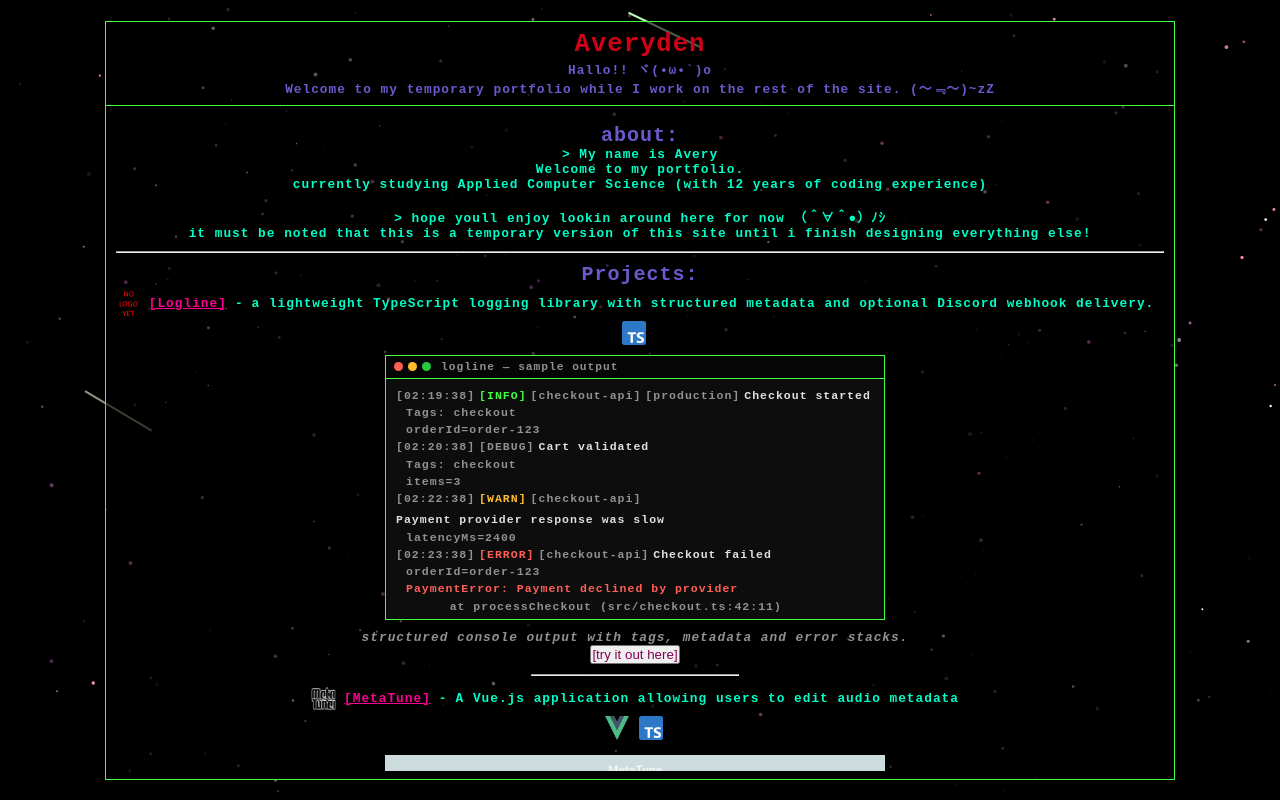
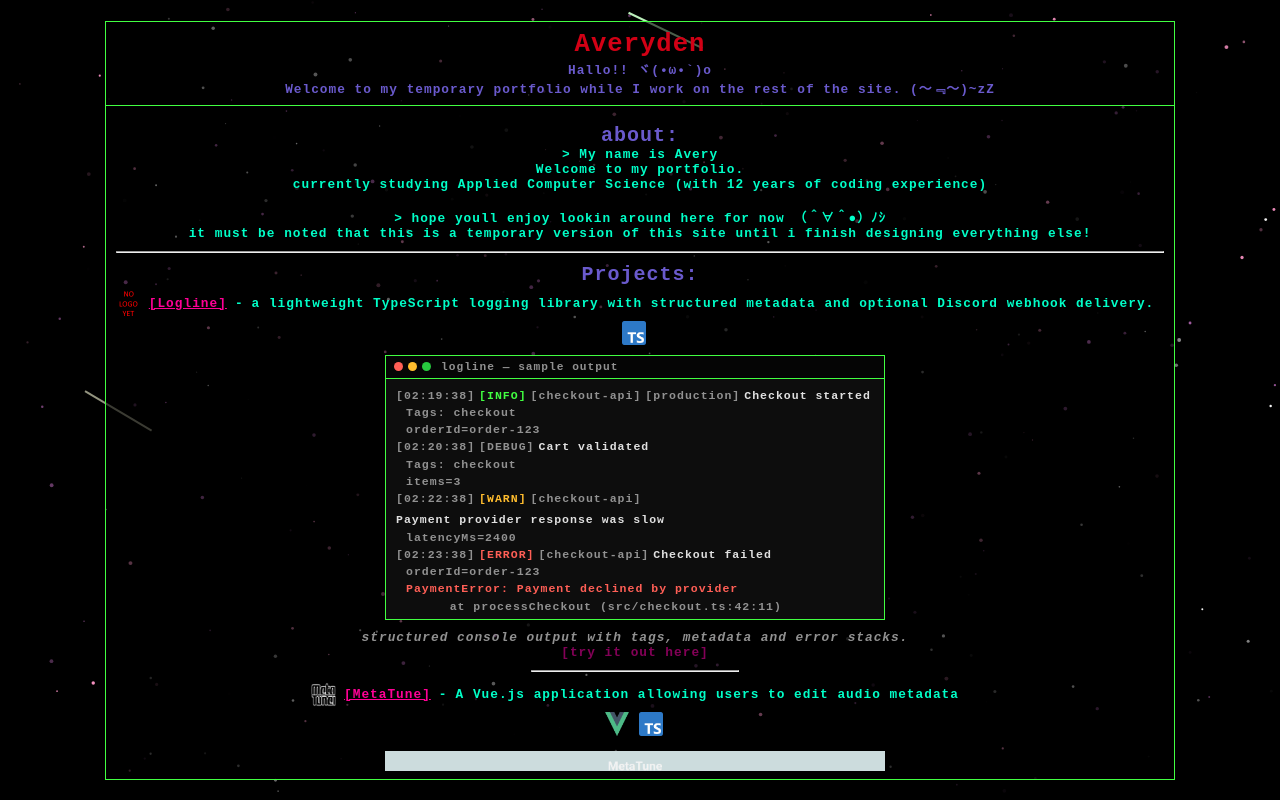
Before and after one commit to Averyden/averyden.github.io, a Vue app: page / in a window 1280 px wide. Built offline with nearby package versions, Linux system fonts and the light colour scheme.

Commit message:
refactor: use anchor instead of button for demo toggle

```diff
--- a/src/components/ProjectCard.vue
+++ b/src/components/ProjectCard.vue
@@ -25,9 +25,9 @@
     <p style="font-style: italic">{{ preview?.caption || '[no current previews to show]' }}</p>
   </div>
 
-  <button v-if="isLogline" class="tryButton" type="button" @click="demoOpen = !demoOpen">
+  <a v-if="isLogline" class="tryButton" @click.prevent="demoOpen = !demoOpen">
     [{{ demoOpen ? 'close the demo' : 'try it out here' }}]
-  </button>
+  </a>
   <a v-else-if="project.demo" :href="project.demo" target="_blank" class="tryButton">
     [try it out here]
   </a>
```
